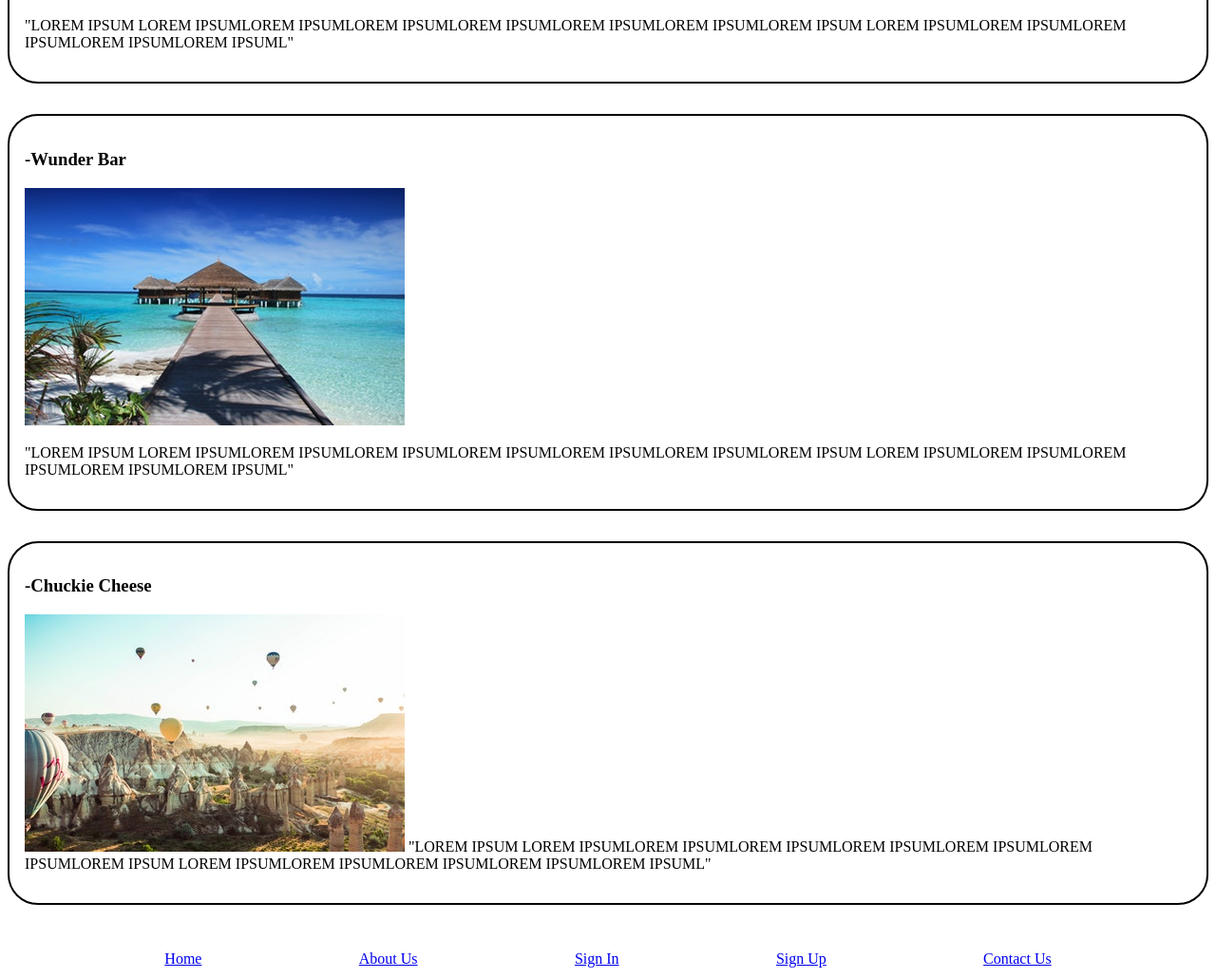
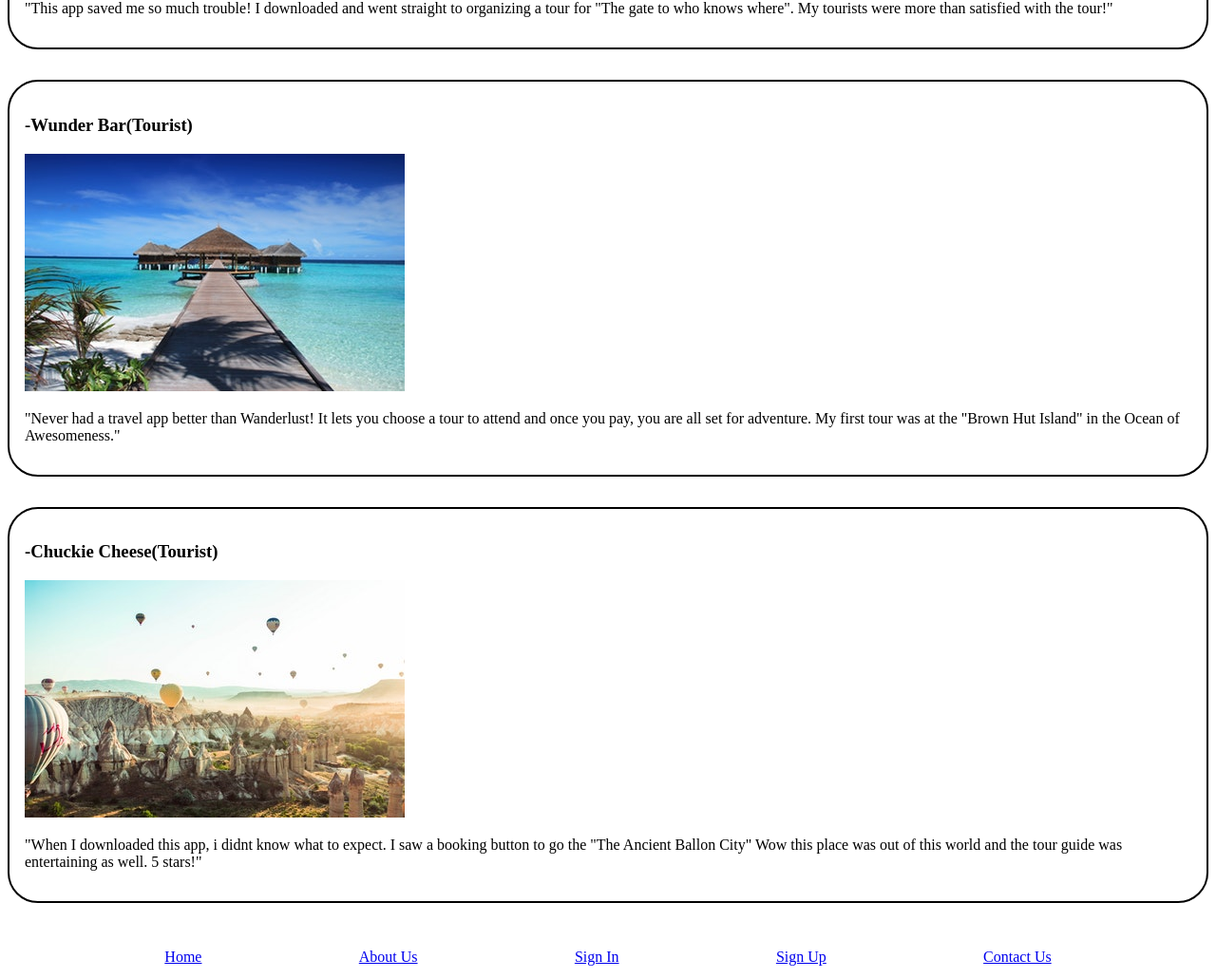
Before and after one commit to Wanderlust-Build-Week/Landing_Page_Bar, a plain HTML site: page index.html in a window 1280 px wide. Shown: the part 1821-2851 px from the top of the page at 95% size. Drawn offline with Linux system fonts and the light colour scheme.

Commit message:
replaced lorem ipsum with actual words in main content

```diff
--- a/index.html
+++ b/index.html
@@ -45,38 +45,38 @@
     <section class="main-content">
         <h2 class="main-content-title">Wanderlust Testimonies</h2>
         <div class="main one">
-            <h3 class="guide one">-Whoopsie Daisy</h3>
+            <h3 class="guide one">-Whoopsie Daisy (Tour Guide)</h3>
             <img class="main-photo" src="/Landing_Page_Bar/images/photo-of-a-boat-on-a-river-2178175.jpg">
             <p>
-                "LOREM IPSUM LOREM IPSUMLOREM IPSUMLOREM IPSUMLOREM IPSUMLOREM IPSUMLOREM IPSUMLOREM IPSUM
-                LOREM IPSUMLOREM IPSUMLOREM IPSUMLOREM IPSUMLOREM IPSUML"
+                "As a local tour guide for my area near the magical forest of trees and grass, I was more than
+                satisfied with how convient it was to use the Wanderlust app and lead my tourists."
             </p>
         </div>
 
         <div class="main two">
-            <h3 class="guide two">-Gazoon Tight</h3>
+            <h3 class="guide two">-Gazoon Tight(Tour Guide)</h3>
             <img class="main-photo" src="/Landing_Page_Bar/images/rock-formation-uner-blue-sky-2166553.jpg">
             <p>
-                "LOREM IPSUM LOREM IPSUMLOREM IPSUMLOREM IPSUMLOREM IPSUMLOREM IPSUMLOREM IPSUMLOREM IPSUM
-                LOREM IPSUMLOREM IPSUMLOREM IPSUMLOREM IPSUMLOREM IPSUML"
+                "This app saved me so much trouble! I downloaded and went straight to organizing a tour for
+                "The gate to who knows where". My tourists were more than satisfied with the tour!"
             </p>
         </div>
 
         <div class="main three">
-            <h3 class="traveler one">-Wunder Bar</h3>
+            <h3 class="traveler one">-Wunder Bar(Tourist)</h3>
             <img class="main-photo" src="/Landing_Page_Bar/images/brown-hut-island-gazebo-38238.jpg">
             <p>
-                "LOREM IPSUM LOREM IPSUMLOREM IPSUMLOREM IPSUMLOREM IPSUMLOREM IPSUMLOREM IPSUMLOREM IPSUM
-                LOREM IPSUMLOREM IPSUMLOREM IPSUMLOREM IPSUMLOREM IPSUML"
+                "Never had a travel app better than Wanderlust! It lets you choose a tour to attend and once you pay,
+                you are all set for adventure. My first tour was at the "Brown Hut Island" in the Ocean of Awesomeness."
             </p>
         </div>
 
         <div class="main four">
-            <h3 class="traveler two">-Chuckie Cheese</h3>
+            <h3 class="traveler two">-Chuckie Cheese(Tourist)</h3>
+            <img class="main-photo" src="/Landing_Page_Bar/images/photo-of-hot-air-balloons-on-flight-2668314.jpg">
             <p>
-                <img class="main-photo" src="/Landing_Page_Bar/images/photo-of-hot-air-balloons-on-flight-2668314.jpg">
-                "LOREM IPSUM LOREM IPSUMLOREM IPSUMLOREM IPSUMLOREM IPSUMLOREM IPSUMLOREM IPSUMLOREM IPSUM
-                LOREM IPSUMLOREM IPSUMLOREM IPSUMLOREM IPSUMLOREM IPSUML"
+                "When I downloaded this app, i didnt know what to expect. I saw a booking button to go the "The Ancient Ballon City"
+                Wow this place was out of this world and the tour guide was entertaining as well. 5 stars!"
             </p>
         </div>
     </section>
```
